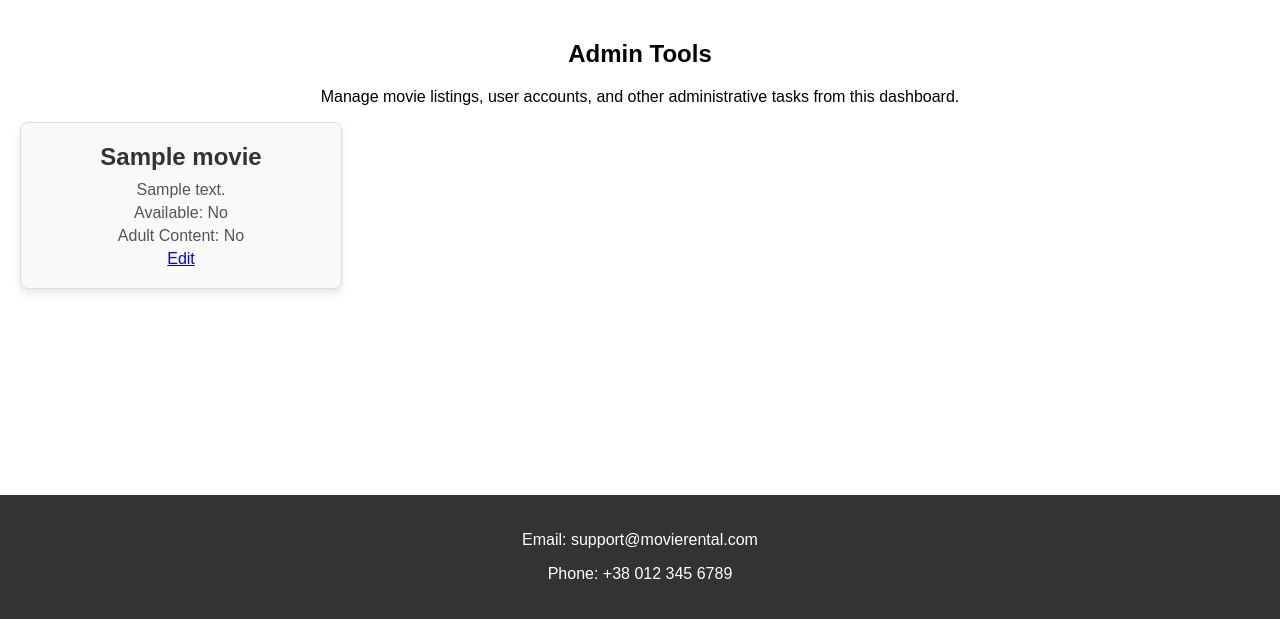
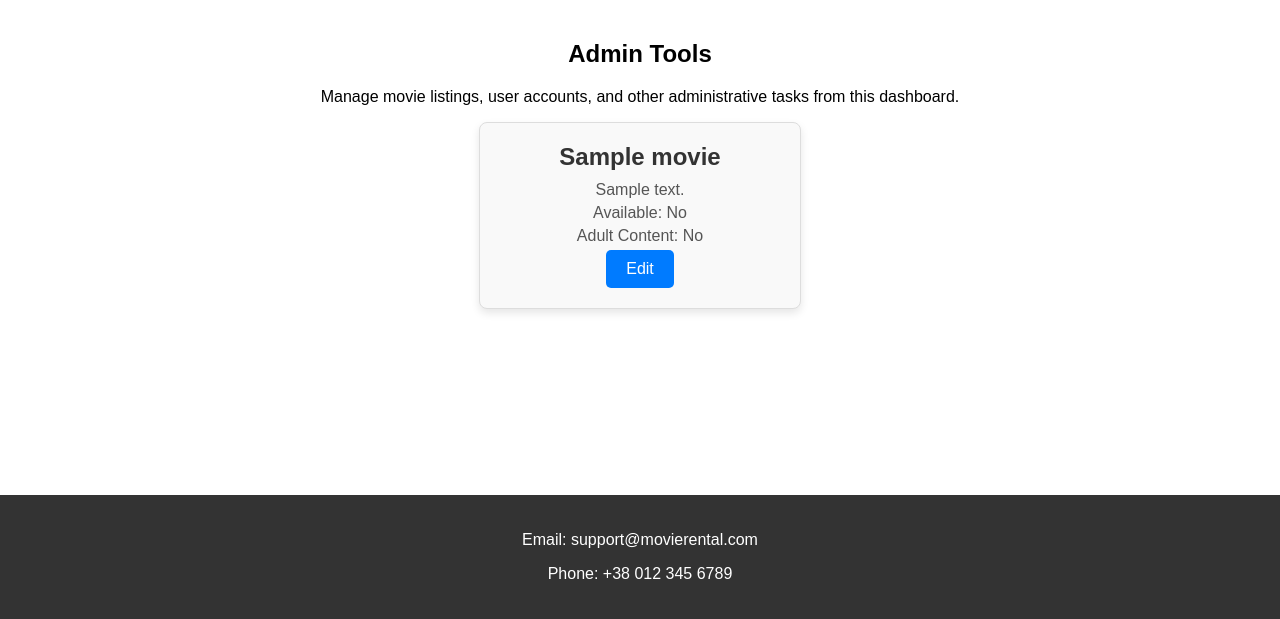
Before and after one commit to Igorsh1k/adult-video-rental, a Flask app: template frontend/templates/admin_home.html in a window 1280 px wide. Shown: the part 181-800 px from the top of the page. Run offline with Flask 3, Linux system fonts and the light colour scheme; the template is opened without the code that fills it: most values are stand-ins (such as "Sample title", 1, 10 or a date in 2020).

Commit message:
homepages cosmetic update

```diff
--- a/frontend/templates/admin_home.html
+++ b/frontend/templates/admin_home.html
@@ -30,14 +30,14 @@
         <h2>Admin Tools</h2>
         <p>Manage movie listings, user accounts, and other administrative tasks from this dashboard.</p>
 
-        <div class="movie-cards">
+        <div class="catalog">
             {% for movie in movies %}
                 <div class="movie-card">
                     <h3>{{ movie.title }}</h3>
                     <p>{{ movie.description }}</p>
                     <p>Available: {{ "Yes" if movie.is_available else "No" }}</p>
                     <p>Adult Content: {{ "Yes" if movie.is_adult else "No" }}</p>
-                    <a href="{{ url_for('homepages.edit_movie', movie_id=movie.id) }}" class="edit-button">Edit</a>
+                    <a href="{{ url_for('homepages.edit_movie', movie_id=movie.id) }}" class="button-login">Edit</a>
                 </div>
             {% endfor %}
         </div>
```
Also changed, not shown: frontend/templates/user_home.html (+6 -6 lines).
